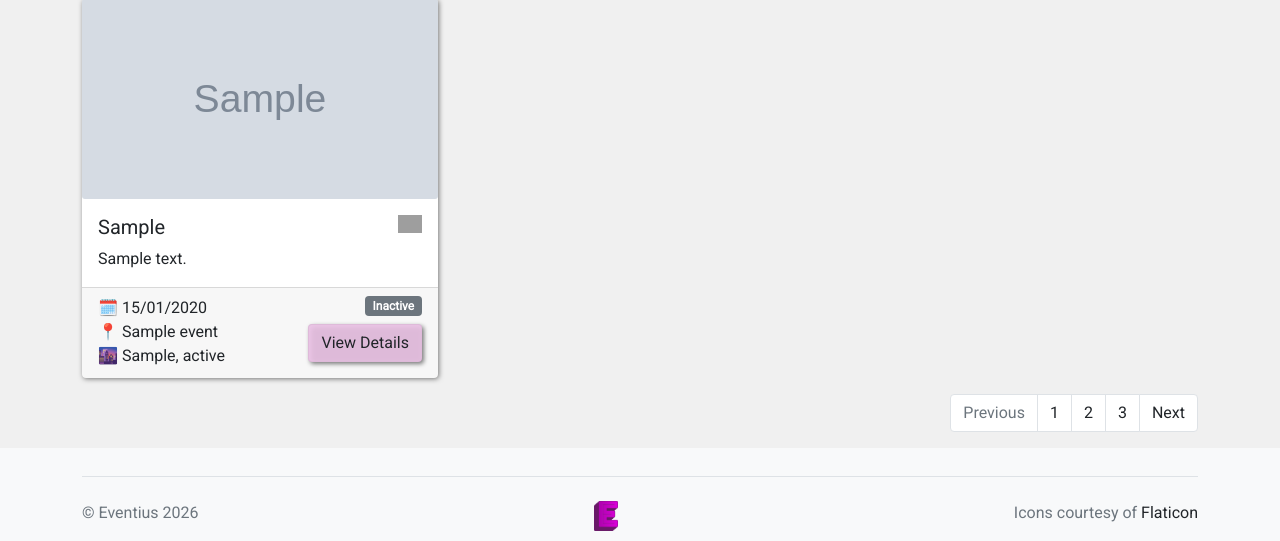
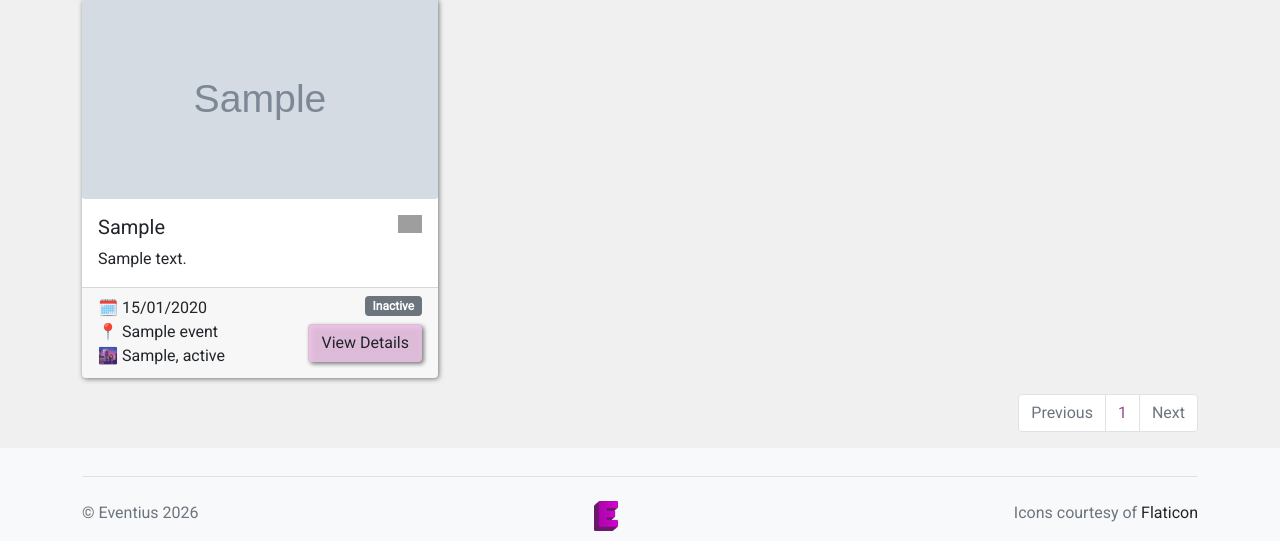
Before and after one commit to TarekHawari/a2_group15, a Flask app: page / in a window 1280 px wide. Shown: the part 829-1370 px from the top of the page. Run offline with Flask 3, Linux system fonts and the light colour scheme; tables that the repository leaves empty hold one stand-in row (values such as "Sample post"); grey boxes marked "Sample" are stand-in pictures; some libraries are stand-ins or nearby versions; grey boxes are pictures that could not be loaded.

Commit message:
first full pagination implementation

```diff
--- a/website/static/style/style.css
+++ b/website/static/style/style.css
@@ -23,6 +23,11 @@ a:hover {
 .page-item-custom,
 .page-item-custom a {
     color: #212529 !important;
+}
+
+.page-item-active,
+.page-item-active a {
+    color: #9c4a91 !important;
 }
 
 .card-custom {
--- a/website/templates/index.html
+++ b/website/templates/index.html
@@ -168,22 +168,60 @@
         <div>
             <nav aria-label="Page navigation example">
                 <ul class="pagination justify-content-end my-2">
-                    <li class="page-item disabled">
+
+                    <!-- previous page disabled -->
+                    {% if page <= 1 %} <li class="page-item disabled">
                         <a class="page-link" href="{{ url_for('main.index') }}" tabindex="-1"
                             aria-disabled="true">Previous</a>
                         </li>
+                        {% endif %}
+
+                        <!-- previous page active -->
+                        {% if page > 1 %}
+                        <li class="page-item page-item-custom">
+                            <a class="page-link page-item-custom"
+                                href="{{ url_for('main.index', p=page-1, genre=genre) }}">Previous</a>
+                        </li>
+                        {% if page > 2 and next_page == False %}
                         <li class="page-item page-item-custom"><a class="page-link"
-                            href="{{ url_for('main.index', p=1) }}">1</a>
+                                href="{{ url_for('main.index', p=page-2, genre=genre) }}">{{
+                                page-2 }}</a>
                         </li>
+                        {% endif %}
                         <li class="page-item page-item-custom"><a class="page-link"
-                            href="{{ url_for('main.index', p=2) }}">2</a>
+                                href="{{ url_for('main.index', p=page-1, genre=genre) }}">{{ page-1 }}</a>
                         </li>
+                        {% endif %}
+
+                        <!-- current page -->
+                        <li class="page-item disabled page-item-custom page-item-active "><a class="page-link"
+                                href="{{ url_for('main.index', p=page, genre=genre) }}" tabindex="-1"
+                                aria-disabled="true">{{ page }}</a>
+                        </li>
+
+                        <!-- next page active -->
+                        {% if next_page == True %}
                         <li class="page-item page-item-custom"><a class="page-link"
-                            href="{{ url_for('main.index', p=3) }}">3</a>
+                                href="{{ url_for('main.index', p=page+1, genre=genre) }}">{{ page+1 }}</a>
                         </li>
+                        {% if second_next_page == True %}
+                        <li class="page-item page-item-custom"><a class="page-link"
+                                href="{{ url_for('main.index', p=page+2, genre=genre) }}">{{
+                                page+2 }}</a>
+                        </li>
+                        {% endif %}
                         <li class="page-item page-item-custom">
-                        <a class="page-link page-item-custom" href="{{ url_for('main.index', p=2) }}">Next</a>
+                            <a class="page-link page-item-custom"
+                                href="{{ url_for('main.index', p=page+1, genre=genre) }}">Next</a>
                         </li>
+                        {% else %}
+                        <!-- next page disabled -->
+                        <li class="page-item disabled">
+                            <a class="page-link" href="{{ url_for('main.index') }}" tabindex="-1"
+                                aria-disabled="true">Next</a>
+                        </li>
+                        {% endif %}
+
                 </ul>
             </nav>
         </div>
--- a/website/views.py
+++ b/website/views.py
@@ -1,4 +1,4 @@
-from flask import Blueprint, render_template, request, redirect, url_for
+from flask import Blueprint, render_template, request, redirect, url_for, flash
 
 from . import db
 from .models import Event
@@ -17,8 +17,11 @@ def index():
     # if page or genre is not specified, the value will be None
     page = request.args.get("p")
     genre = request.args.get("genre")
+    if genre is not None and genre not in icons:
+        flash("Invalid genre")
+        return redirect(url_for("main.index", p=page))
 
-    per_page = 3
+    per_page = 1
 
     # carousel query
     carousels_statement = select(Event).where(Event.status == "Open").order_by(desc("general_admission_available")).limit(3)
@@ -27,22 +30,54 @@ def index():
 
     # construct main db query
     events_statement = select(Event).limit(per_page)
-    if genre in icons:
+
+    # add genre to query if there is one
+    if genre is not None:
         events_statement = events_statement.where(Event.genre == genre)
 
+    # make sure page is an int > 0
     if page is not None:
         try:
             page = int(page)
             if page < 1:
-                raise Exception("Page out of bounds")
+                raise Exception()
         except:
-            return redirect(url_for("main.index"))
+            flash("Invalid page")
+            return redirect(url_for("main.index", genre=genre))
+
+    # calculate offset for events statement
+    offset = (page - 1) * per_page if page is not None else 0
+    events_statement = events_statement.offset(offset)
 
     # perform main db query
-    events = db.session.scalars(events_statement).all()
+    current_page_events_statement = events_statement.limit(per_page)
+    events = db.session.scalars(current_page_events_statement).all()
     events_length = len(events)
 
-    # update if events date is in the past
+    # check if page number was invalid
+    if page is not None and page != 1 and len(events) == 0:
+        flash("Invalid page")
+        return redirect(url_for("main.index", genre=genre))
+
+    # check if theres a next page
+    next_page_events_statement = events_statement.limit(per_page * 2)
+    next_page_events = db.session.scalars(next_page_events_statement).all()
+    next_page = False
+    if len(next_page_events) > len(events):
+        next_page = True
+
+    # check if theres a second next page
+    second_next_page = False
+    if page is None or page == 1:
+        second_next_page_events_statement = events_statement.limit(per_page * 3)
+        second_next_page_events = db.session.scalars(second_next_page_events_statement).all()
+        if len(second_next_page_events) > len(next_page_events):
+            second_next_page = True
+
+    # # set page to 1 if it is None because we pass it to index.html
+    page = 1 if page is None else page
+
+    # update if an events date is in the past
     for event in events:
         if event.date < date.today():
             event.status = "Inactive"
@@ -56,4 +91,8 @@ def index():
         carousels=carousels,
         carousels_length=carousels_length,
         events_length=events_length,
+        page=page,
+        next_page=next_page,
+        second_next_page=second_next_page,
+        genre=genre,
     )
```
Lines whose indentation alone changed are shown as unchanged.
